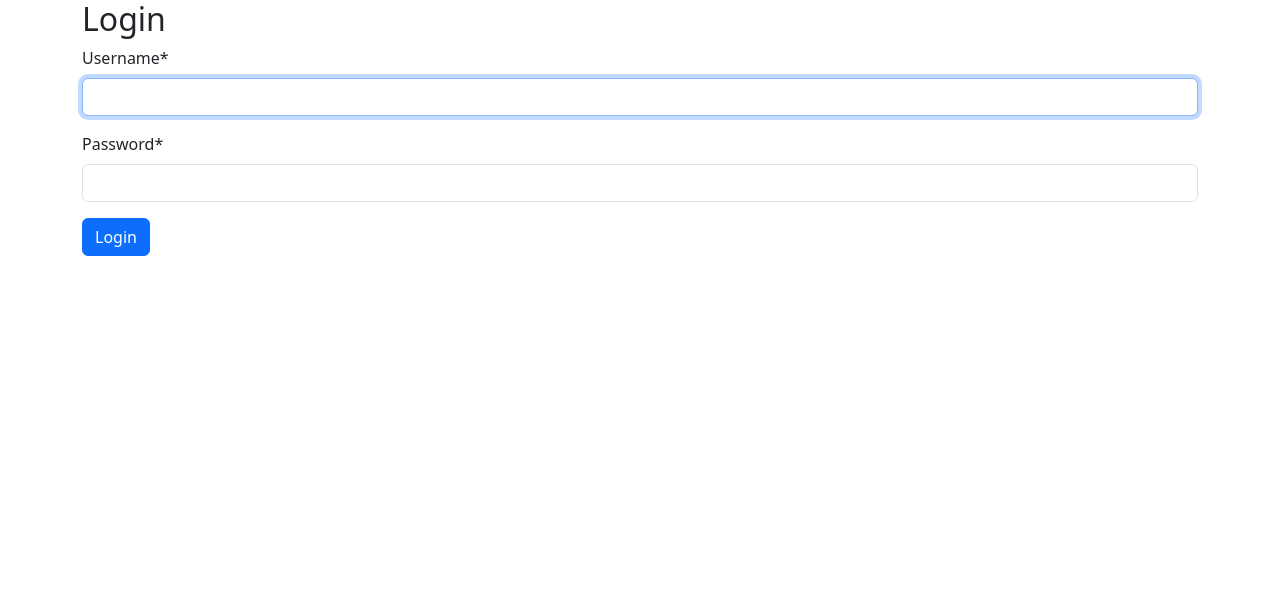
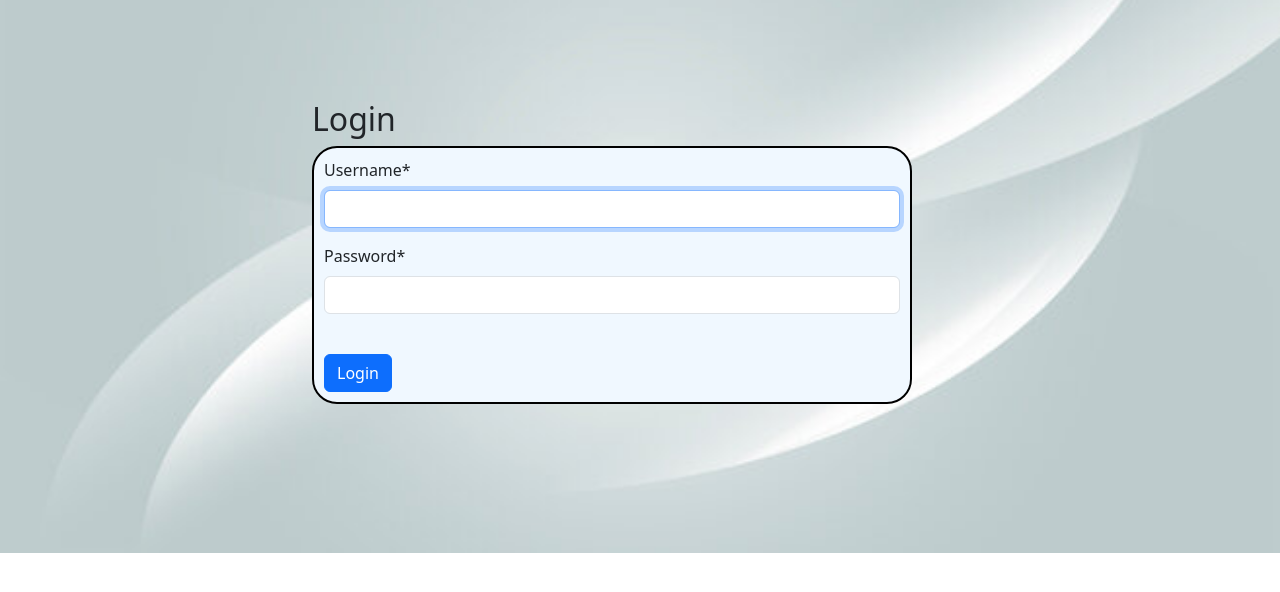
Before and after one commit to michealotodi/kgl-project, a Django app: page /login/ in a window 1280 px wide. Shown: the top 592 px of the page. Run offline with Django 5.2, Linux system fonts and the light colour scheme; some libraries are stand-ins or nearby versions.

Commit message:
style login

```diff
--- /dev/null
+++ b/kglapp/static/css/login.css
@@ -0,0 +1,21 @@
+body {
+    background-image: url('../images/poto1.jpg');
+    background-size: cover;
+    background-position: center;
+    background-repeat: no-repeat;
+}
+.login-form{
+    border: 2px solid black;
+    width: 600px;
+    border-radius: 25px;
+    padding: 10px;
+    background-color: aliceblue;
+    justify-content: center
+
+}
+.container{
+    width: auto;
+    height: auto;
+    margin-left: 300px;
+    margin-top: 100px;
+}
--- a/kglapp/templates/login.html
+++ b/kglapp/templates/login.html
@@ -1,4 +1,5 @@
 {% load crispy_forms_tags %}
+{%load static%}
 <!DOCTYPE html>
 <html lang="en">
 <head>
@@ -8,13 +9,16 @@
     {% load bootstrap5 %}
     {% bootstrap_css %}
     {% bootstrap_javascript %}
+    <link rel="stylesheet" href="{% static 'css/login.css' %}">
+
 </head>
 <body>
     <div class="container">
         <h2>Login</h2>
-        <form method="post">
+        <form method="post" class="login-form">
             {% csrf_token %}
             {{ form|crispy }}
+            <br>
             <button type="submit" class="btn btn-primary">Login</button>
         </form>
     </div>
```
Also changed, not shown: db.sqlite3, kglapp/static/images/poto1.jpg (added).
